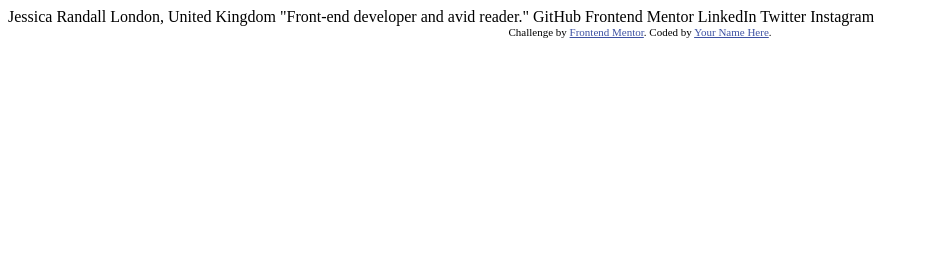
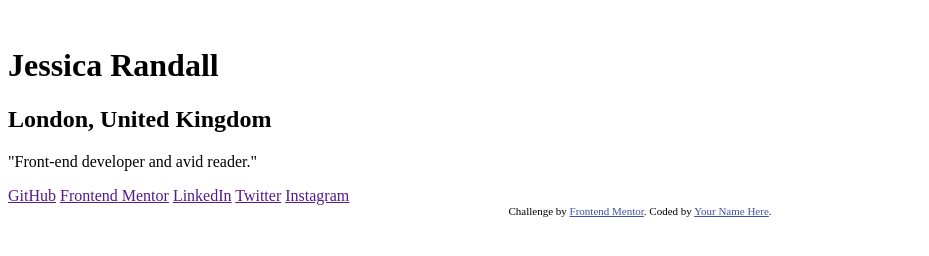
Before and after one commit to djmills89/Social, a plain HTML site: page index.html in a window 1280 px wide. Shown: the whole page, without its empty margins (0-929 px from the left). Drawn offline with Linux system fonts and the light colour scheme.

Commit message:
Added structure

```diff
--- a/index.html
+++ b/index.html
@@ -16,15 +16,17 @@
 </head>
 <body>
 
-  Jessica Randall
-  London, United Kingdom
-  "Front-end developer and avid reader."
-
-  GitHub
-  Frontend Mentor
-  LinkedIn
-  Twitter
-  Instagram
+  <main class="card">
+    <img src="" alt="">
+    <h1>Jessica Randall</h1>
+    <h2>London, United Kingdom</h2>
+    <p>"Front-end developer and avid reader."</p>
+    <a href="">GitHub</a>
+    <a href="">Frontend Mentor</a>
+    <a href="">LinkedIn</a>
+    <a href="">Twitter</a>
+    <a href="">Instagram</a>
+  </main>
 
   <div class="attribution">
     Challenge by <a href="https://www.frontendmentor.io?ref=challenge" target="_blank">Frontend Mentor</a>.
```
